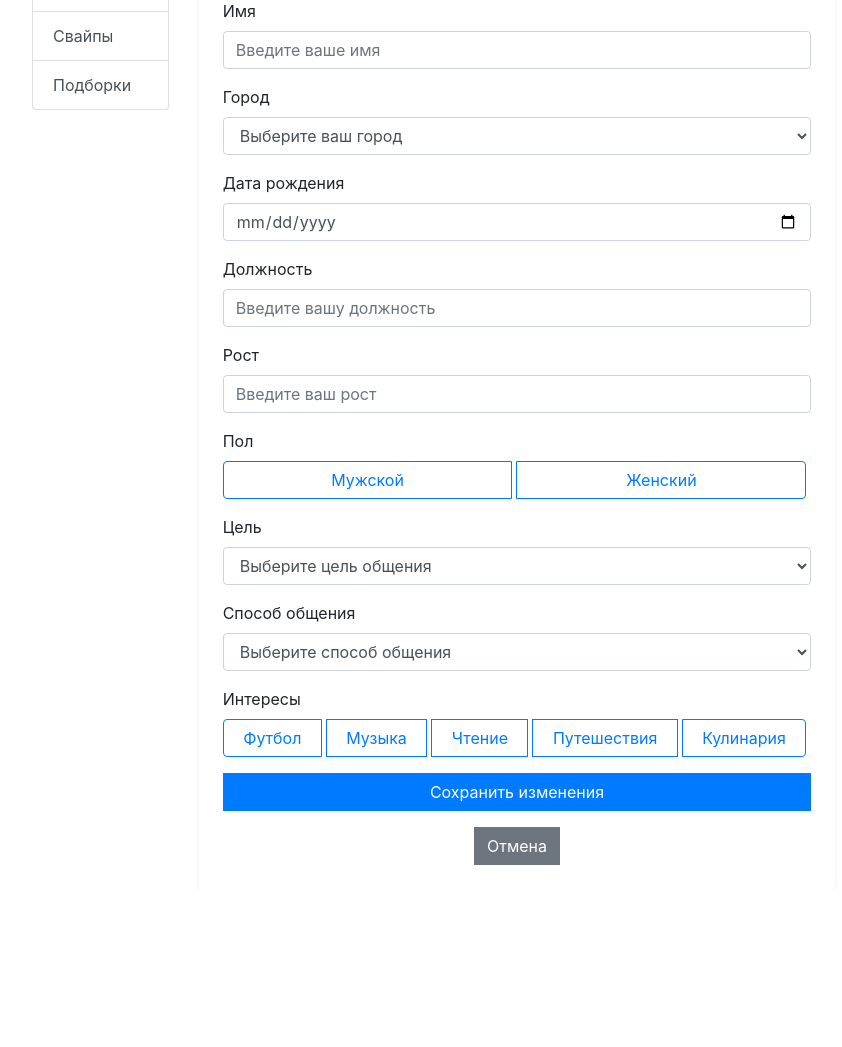
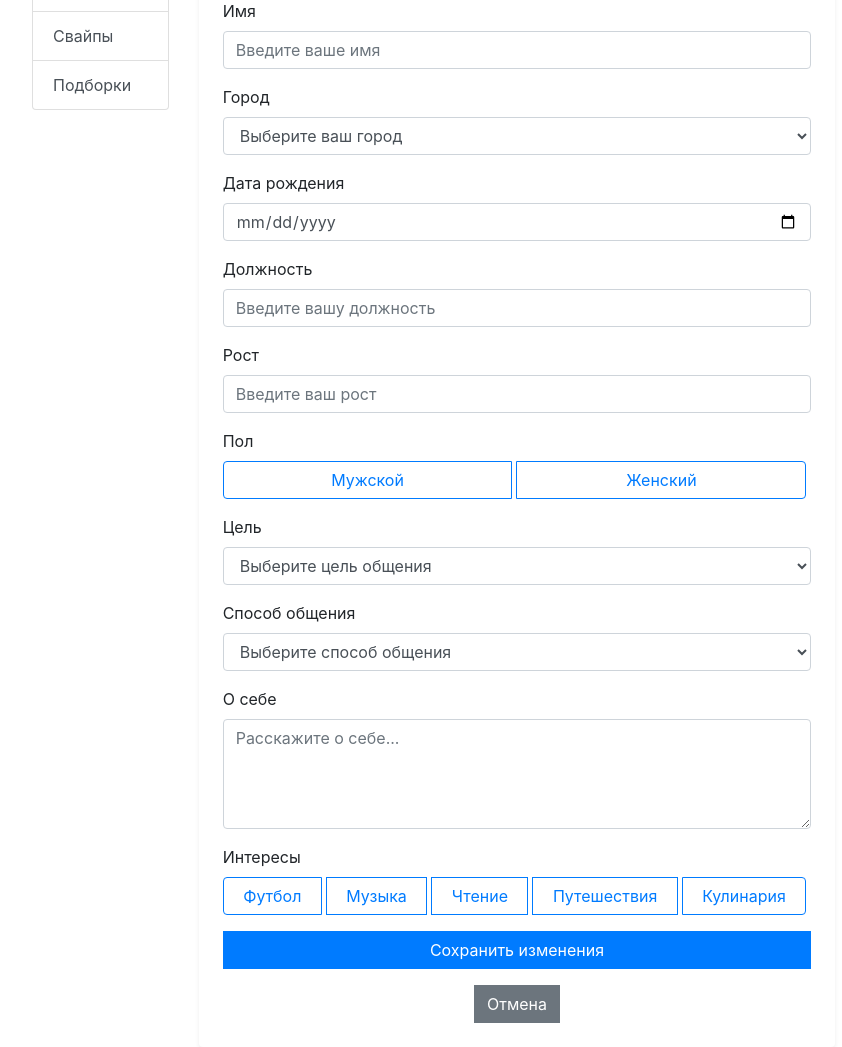
Before and after one commit to Oycea/saby_dating, a Python web app: template frontend/templates/main_menu/update_profile.html in a window 1280 px wide. Shown: the part 217-1264 px from the top of the page, without its empty margins (123-965 px from the left). Before the commit the page ends 1082 px from the top, so only its background shows below. Run offline with Jinja, Linux system fonts and the light colour scheme; the template is opened without the code that fills it, so the values that code supplies are empty; some libraries are stand-ins or nearby versions.

Commit message:
Update update_profile.html. Added biography

```diff
--- a/frontend/templates/main_menu/update_profile.html
+++ b/frontend/templates/main_menu/update_profile.html
@@ -125,6 +125,10 @@
                             </select>
                         </div>
                         <div class="form-group">
+                            <label for="biography">О себе</label>
+                            <textarea class="form-control" id="biography" rows="4" placeholder="Расскажите о себе..."></textarea>
+                        </div>
+                        <div class="form-group">
                             <label for="interests">Интересы</label>
                             <div id="interests-container" class="btn-group btn-group-toggle w-100" data-toggle="buttons">
                                 <!-- Чекбоксы с интересами будут добавлены сюда динамически -->
@@ -159,7 +163,7 @@
                     ${interest.title}
                 `;
                 label.addEventListener('click', function() {
-                    label.classList.toggle('active'); // Переключать класс активного состояния
+                    label.classList.toggle('active');
                 });
                 interestsContainer.appendChild(label);
             });
@@ -167,8 +171,8 @@
             const genderButtons = document.querySelectorAll('input[name="gender_id"]');
             genderButtons.forEach(button => {
                 button.addEventListener('change', function() {
-                    genderButtons.forEach(btn => btn.parentElement.classList.remove('active')); // Удалить активный класс у всех
-                    this.parentElement.classList.add('active'); // Добавить активный класс к выбранному
+                    genderButtons.forEach(btn => btn.parentElement.classList.remove('active'));
+                    this.parentElement.classList.add('active');
                 });
             });
 
@@ -176,18 +180,19 @@
                 event.preventDefault();
 
                 const name = document.getElementById('name').value;
-                const position = document.getElementById('position').value; // Получаем значение должности
+                const position = document.getElementById('position').value;
                 const city = document.getElementById('city').value;
                 const birthday = document.getElementById('birthday').value;
                 const height = document.getElementById('height').value ? parseInt(document.getElementById('height').value) : undefined;
                 const gender_id = document.querySelector('input[name="gender_id"]:checked').value;
                 const target_id = document.getElementById('target_id').value ? parseInt(document.getElementById('target_id').value) : undefined;
                 const communication_id = document.getElementById('communication_id').value ? parseInt(document.getElementById('communication_id').value) : undefined;
+                const biography = document.getElementById('biography').value;
 
                 const selectedInterests = Array.from(document.querySelectorAll('input[name="interests"]:checked'))
                     .map(checkbox => parseInt(checkbox.value));
 
-                const data = { name, position, city, birthday, height, gender_id, target_id, communication_id, interests: selectedInterests }; // Добавляем позицию
+                const data = { name, position, city, birthday, height, gender_id, target_id, communication_id, biography, interests: selectedInterests };
 
                 fetch('http://195.133.201.168:8000/authorization/update_profile', {
                     method: 'PATCH',
```
